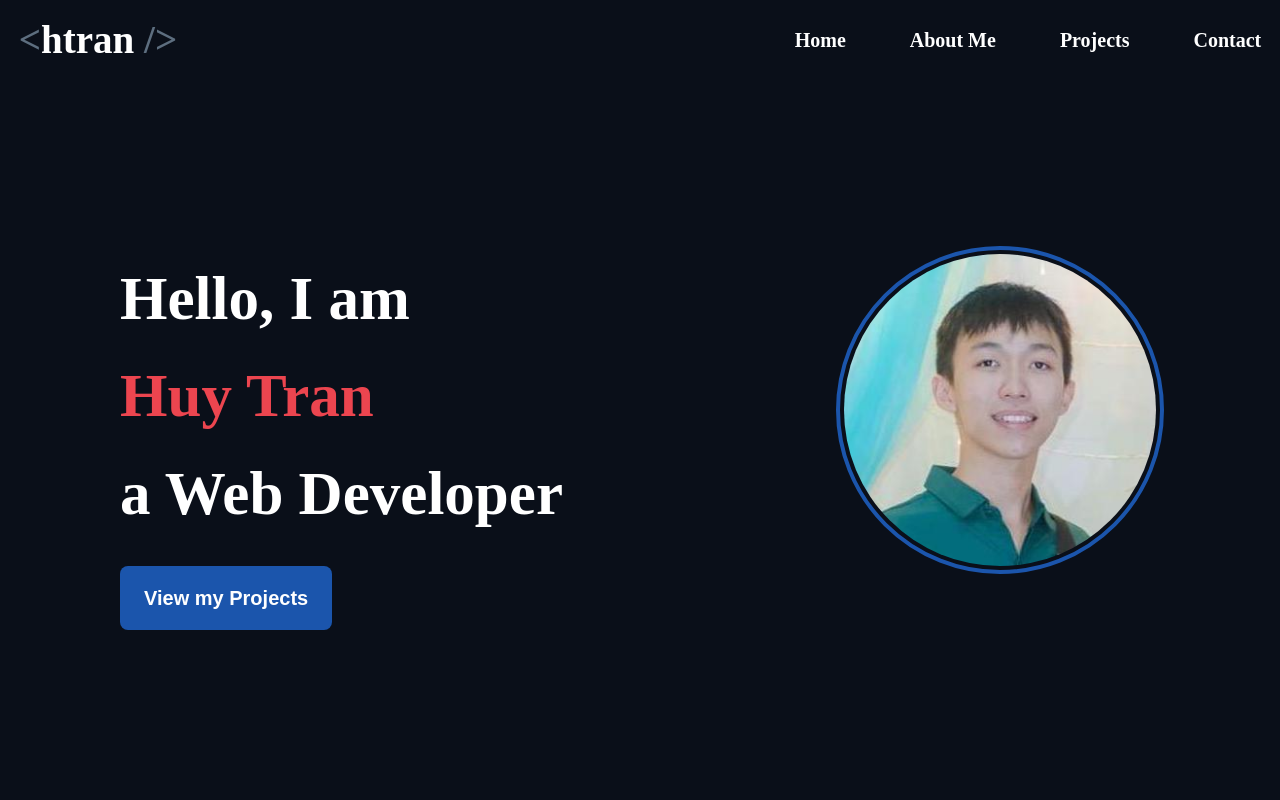
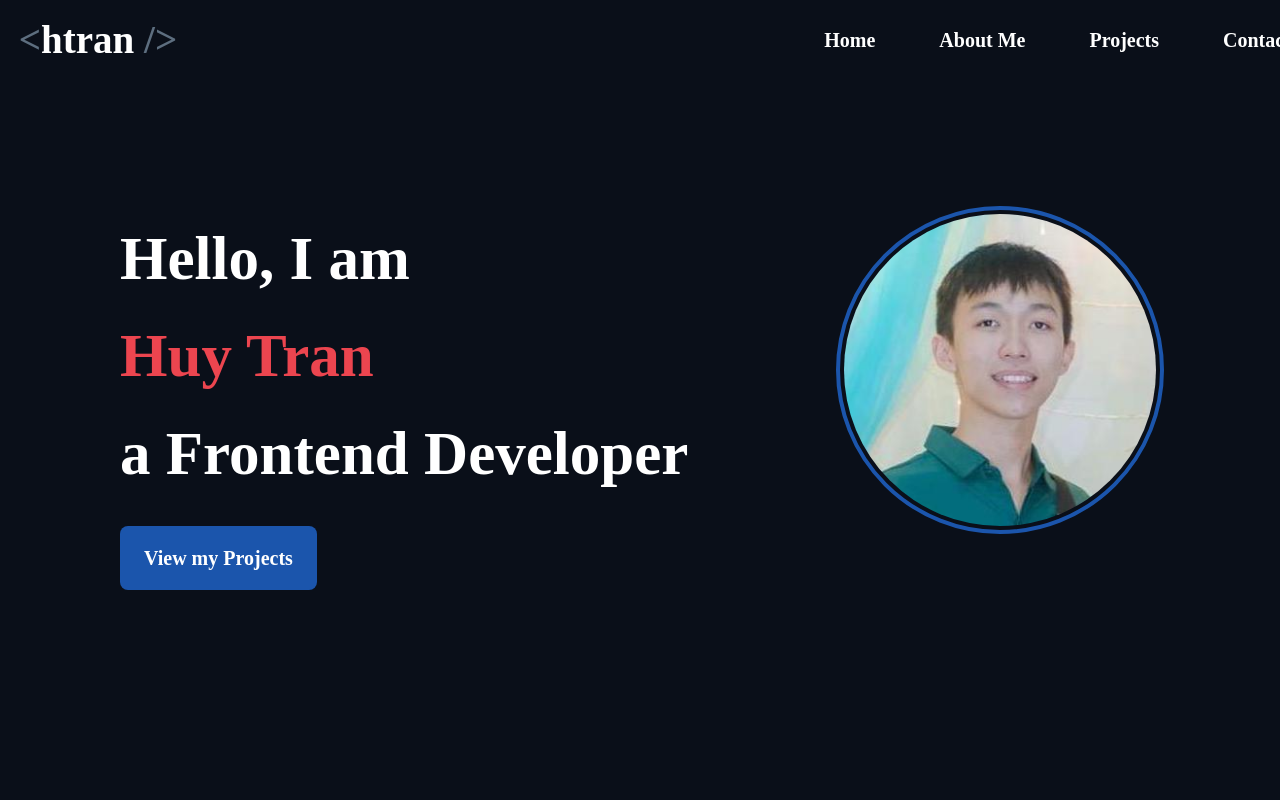
Before and after one commit to tonytran0314/portfolio, a Vue app: page / in a window 1280 px wide. Shown: the top 800 px of the page. Built offline with nearby package versions, Linux system fonts and the light colour scheme.

Commit message:
features copy, map, click to go to a section

```diff
--- a/package.json
+++ b/package.json
@@ -10,7 +10,8 @@
   },
   "dependencies": {
     "sass": "^1.76.0",
-    "vue": "^3.4.21"
+    "vue": "^3.4.21",
+    "vue-toastification": "^2.0.0-rc.5"
   },
   "devDependencies": {
     "@vitejs/plugin-vue": "^5.0.4",
--- a/src/components/Contact.vue
+++ b/src/components/Contact.vue
@@ -1,5 +1,12 @@
 <script setup>
+    import { useToast } from "vue-toastification";
 
+    const toast = useToast()
+
+    const copyEmail = () => {
+        navigator.clipboard.writeText('contact@htran.tech')
+        toast.success('Copied Successfully')
+    }
 </script>
 
 <template>
@@ -8,12 +15,18 @@
             <h2>Contact</h2>
         </div>
         <div id="contact_body">
-            <div id="map">map</div>
+            <div id="map">
+                <iframe src="https://www.google.com/maps/embed?pb=!1m18!1m12!1m3!1d35158.289338368464!2d-77.31350487315035!3d38.84200761495022!2m3!1f0!2f0!3f0!3m2!1i1024!2i768!4f13.1!3m3!1m2!1s0x89b64e96394b91cd%3A0x72326e785448640!2sFairfax%2C%20VA!5e0!3m2!1sen!2sus!4v1714884050663!5m2!1sen!2sus" width="680" height="480" style="border:0;" allowfullscreen="" loading="lazy" referrerpolicy="no-referrer-when-downgrade"></iframe>
+            </div>
             <div id="contacts">
                 <div class="item">
                     <img src="/src/assets/imgs/email_24px.png" alt="Email image">
                     <h6>contact@htran.tech</h6>
-                    <img id="copy" src="/src/assets/imgs/Copy@2x.png" alt="Click to copy email">
+                    <img
+                        @click="copyEmail"
+                        id="copy"
+                        src="/src/assets/imgs/Copy@2x.png"
+                        alt="Click to copy email">
                 </div>
                 <a href="#" target="blank" class="item">
                     <img src="/src/assets/imgs/Github.png" alt="Github image">
@@ -63,6 +76,7 @@
 
                     #copy {
                         width: 2rem;
+                        cursor: pointer;
                     }
                 }
             }
--- a/src/components/HeroSection.vue
+++ b/src/components/HeroSection.vue
@@ -10,14 +10,14 @@
                     <h1>
                         Hello, I am <br />
                         <span>Huy Tran</span> <br />
-                        a Web Developer
+                        a Frontend Developer
                         <!-- a Web Developer -->
                         <!-- a Backend Developer -->
                         <!-- a Frontend Developer -->
                     </h1>
                 </div>
                 <div id="view_projects_button">
-                    <button><h6>View my Projects</h6></button>
+                    <a href="#project"><h6>View my Projects</h6></a>
                 </div>
             </div>
             <div id="right_col">
@@ -33,7 +33,7 @@
 
     #hero_section {
         width: 100%;
-        height: calc(100vh - 5rem);
+        height: 100vh;
         // background-color: $blue;
         @include allWaysCenter();
 
@@ -52,12 +52,15 @@
                     color: $red;
                 }
 
-                button {
+                a {
+                    display: inline-block;
+                    width: auto;
                     background-color: $blue;
                     border: none;
                     cursor: pointer;
                     padding: 1rem 1.5rem;
                     border-radius: 0.5rem;
+                    text-decoration: none;
                 }
 
             }
@@ -74,4 +77,10 @@
         }
     }
 
+    // @media only screen and (max-width: 600px) {
+    //     #hero_section {
+    //         background-color: lightblue;
+    //     }
+    // }
+
 </style>
--- a/src/components/Menu.vue
+++ b/src/components/Menu.vue
@@ -15,17 +15,17 @@
                     </a>
                 </li>
                 <li>
-                    <a href="#">
+                    <a href="#about">
                         <h6>About Me</h6>
                     </a>
                 </li>
                 <li>
-                    <a href="#">
+                    <a href="#project">
                         <h6>Projects</h6>
                     </a>
                 </li>
                 <li>
-                    <a href="#">
+                    <a href="#contact">
                         <h6>Contact</h6>
                     </a>
                 </li>
@@ -39,12 +39,14 @@
     @import '/src/assets/variables';
 
     #menu {
-        width: 100%;
+        width: 82.5rem;
         height: 5rem;
         display: flex;
         justify-content: space-between;
         align-items: center;
         padding: 0 1.5rem;
+        position: fixed;
+        background-color: $baseColor;
         // background-color: $red;
 
         #logo {
```
Also changed, not shown: src/main.js (+7 -1 lines), 1 other file (tests, documents, lock files or other folders).
